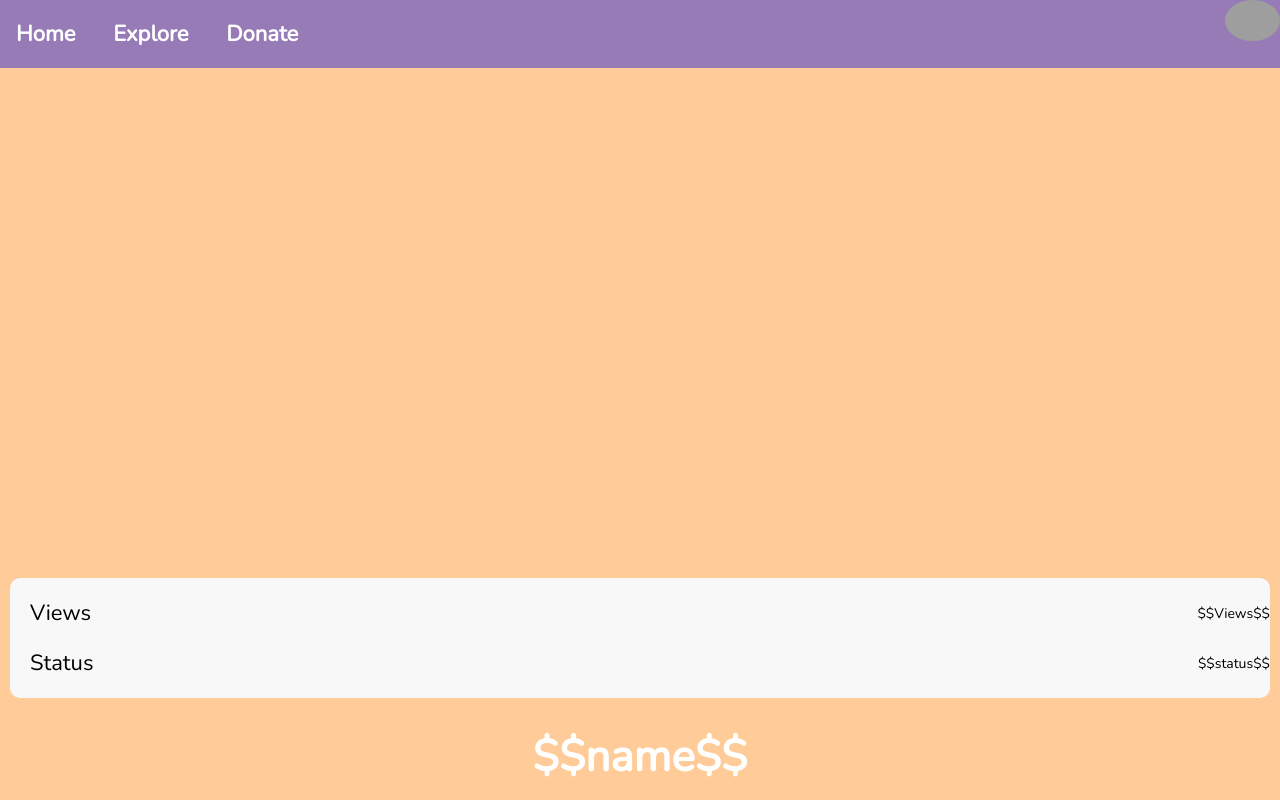
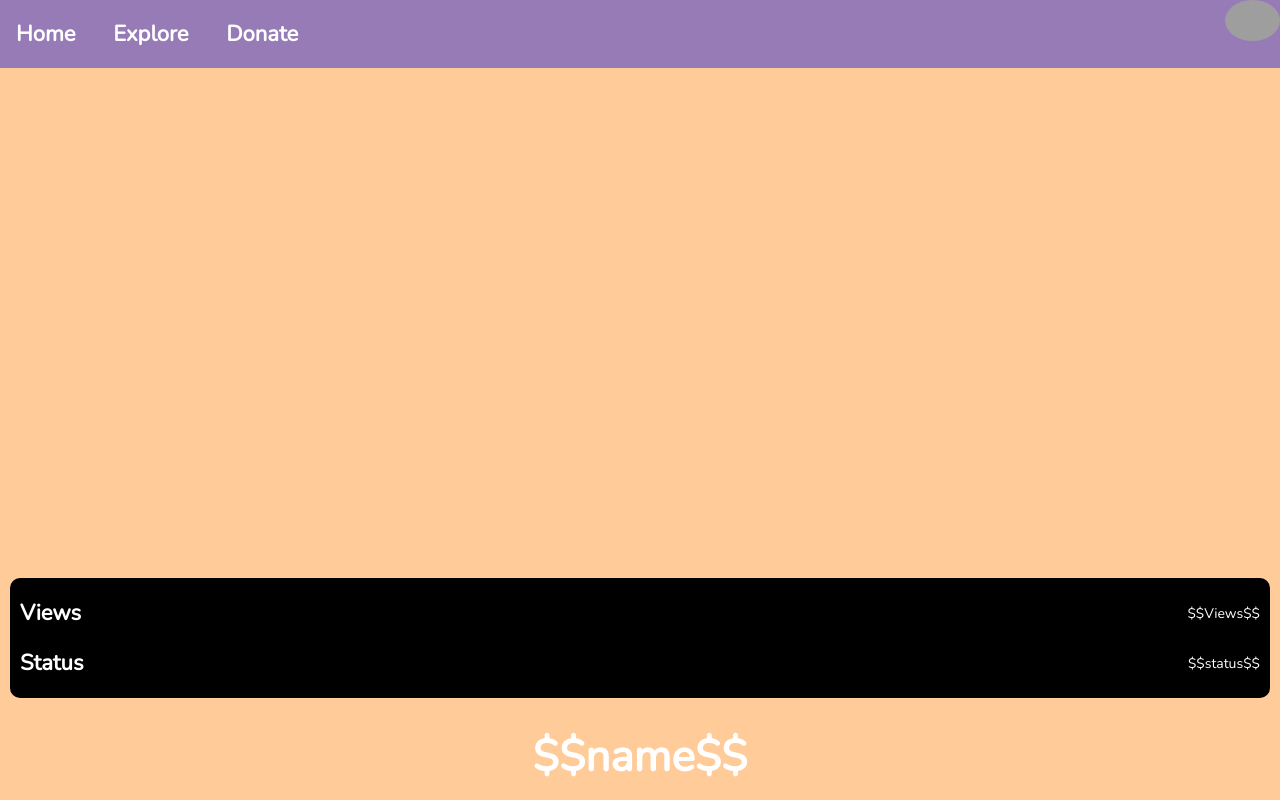
Before and after one commit to ShiSiLang/novels, a website: page html/book.html in a window 1280 px wide. Shown: the top 800 px of the page. Drawn offline with nearby package versions, Linux system fonts and the light colour scheme; grey boxes are pictures that could not be loaded.

Commit message:
Update book.html

```diff
--- a/html/book.html
+++ b/html/book.html
@@ -152,10 +152,11 @@
     color: #ffcc99;
   }
 
-  .rounded-box {
+.rounded-box {
   border-radius: 10px;
   padding: 10px;
-  background-color: #f8f8f8;
+  background-color: #000;
+  color: #fff;
   display: flex;
   flex-direction: column;
   align-items: flex-start;
@@ -167,7 +168,11 @@
   justify-content: space-between;
   align-items: center;
   width: 100%;
-  margin: 10px;
+  margin: 10px 0;
+}
+
+.left-text {
+  font-weight: bold;
 }
 
 .right-text {
@@ -355,11 +360,11 @@
 
 <div class="rounded-box">
   <div class="content">
-    <div>Views</div>
+    <div class="left-text">Views</div>
     <div class="right-text">$$Views$$</div>
   </div>
 <div class="content">
-    <div>Status</div>
+    <div class="left-text">Status</div>
     <div class="right-text">$$status$$</div>
   </div>
 </div>
```
